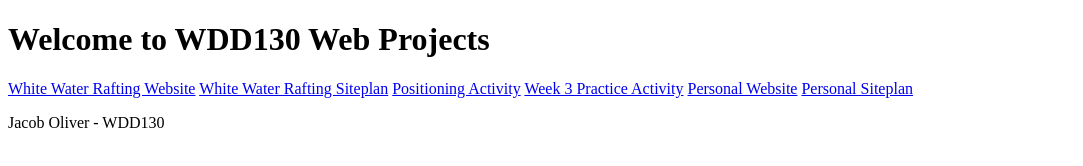
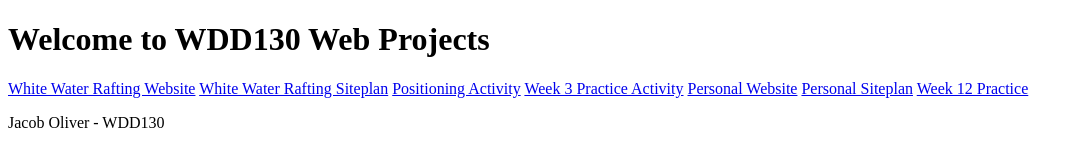
Before and after one commit to jacobaoliver/wdd130-1, a plain HTML site: page index.html in a window 1280 px wide. Shown: the whole page, without its empty margins (0-1083 px from the left). Drawn offline with Linux system fonts and the light colour scheme.

Commit message:
index edit

```diff
--- a/index.html
+++ b/index.html
@@ -14,6 +14,7 @@
     <a href="practice/week3.html">Week 3 Practice Activity</a>
     <a href="BYU/">Personal Website</a>
     <a href="BYU/site-plan.html">Personal Siteplan</a>
+    <a href="practice/week12.html">Week 12 Practice</a>
     </nav>
     <p>Jacob Oliver - WDD130</p>
 
```
